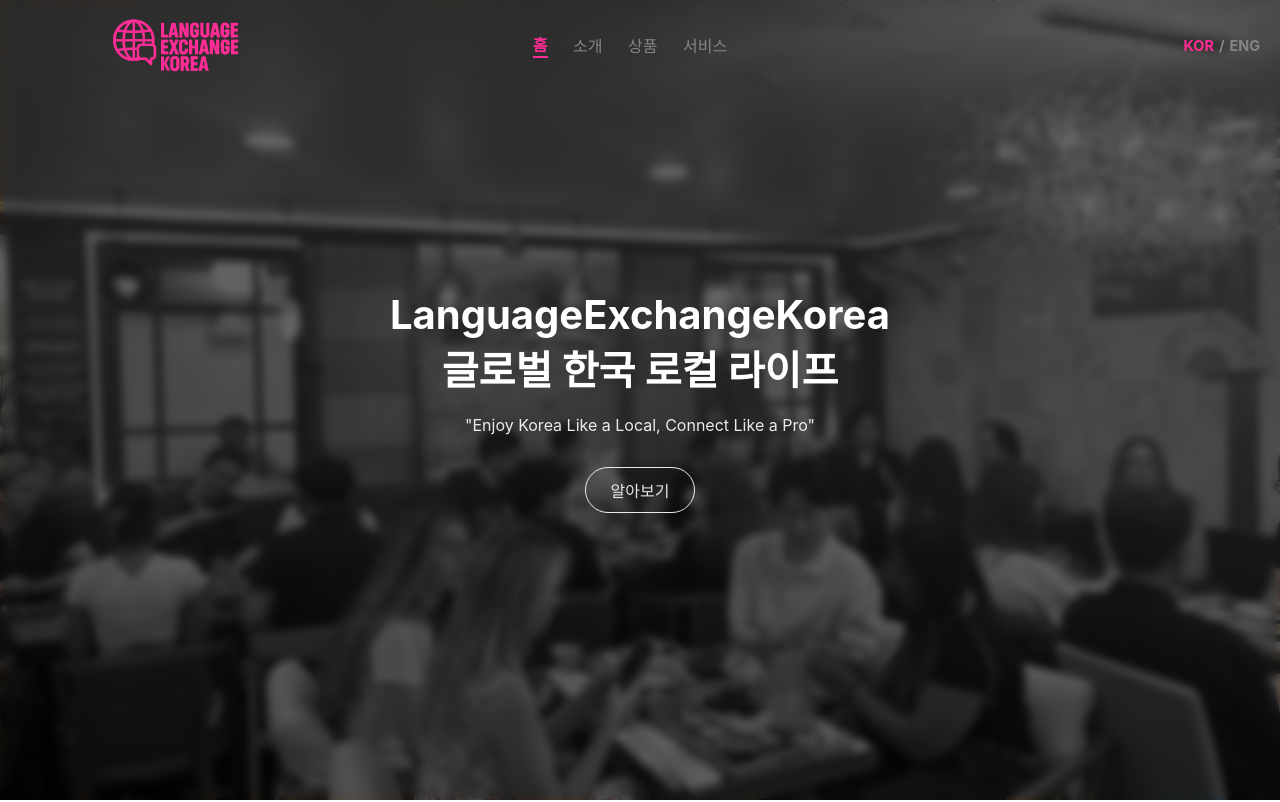
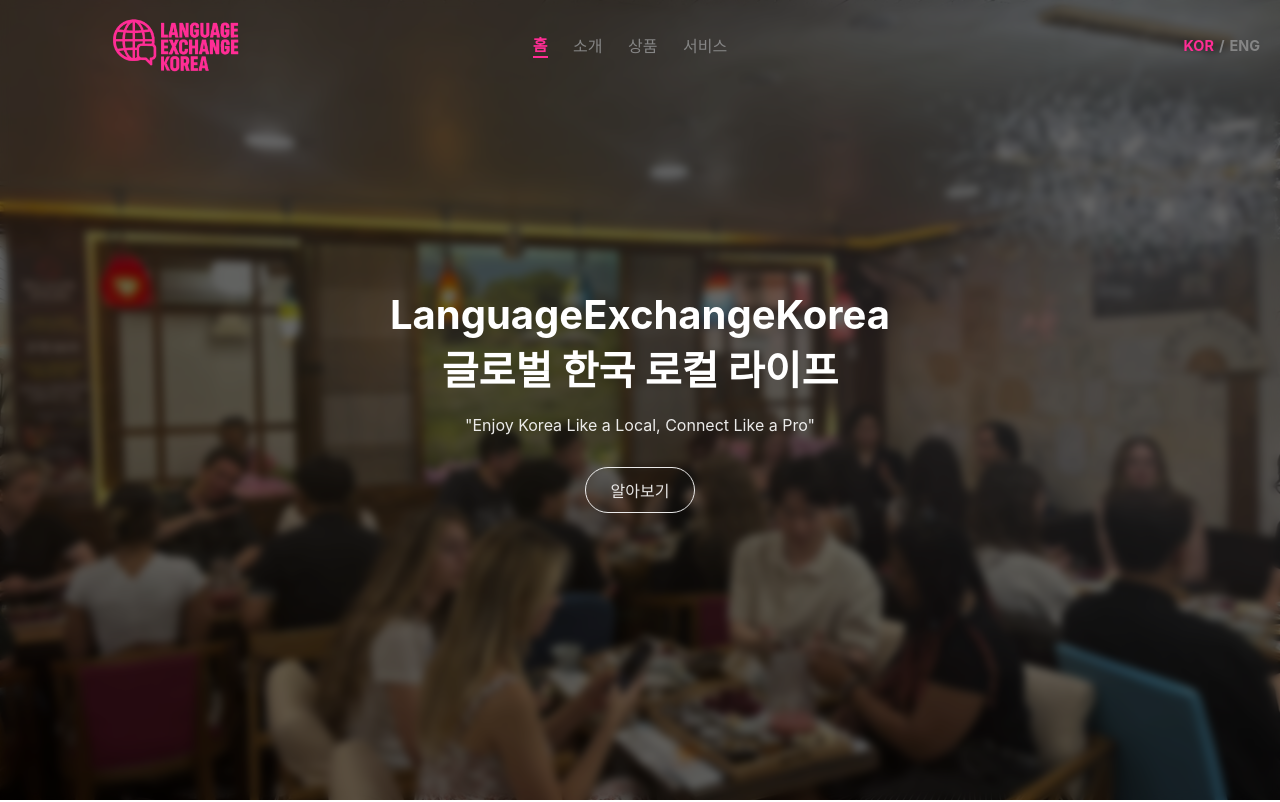
Before and after one commit to nownity/MoneyMakingSns, a React (Create React App) app: page / in a window 1280 px wide. Shown: the top 802 px of the page. Built offline with nearby package versions, Linux system fonts and the light colour scheme.

Commit message:
메인 화면 수정중

```diff
--- a/src/pages/HeroSection.jsx
+++ b/src/pages/HeroSection.jsx
@@ -12,7 +12,10 @@
   position: relative;
   text-align: center;
   color: white;
-  background-attachment: fixed;
+
+  @media (min-width: 768px) {
+    background-attachment: fixed;
+  }
 
   &::before {
     content: "";
@@ -27,8 +30,8 @@
     position: absolute;
     inset: 0;
     background: inherit;
-    filter: blur(4px) grayscale(100%);
-    /* filter: blur(4px); */
+    /* filter: blur(4px) grayscale(100%); */
+    filter: blur(4px);
     z-index: 0;
   }
 `;
```
